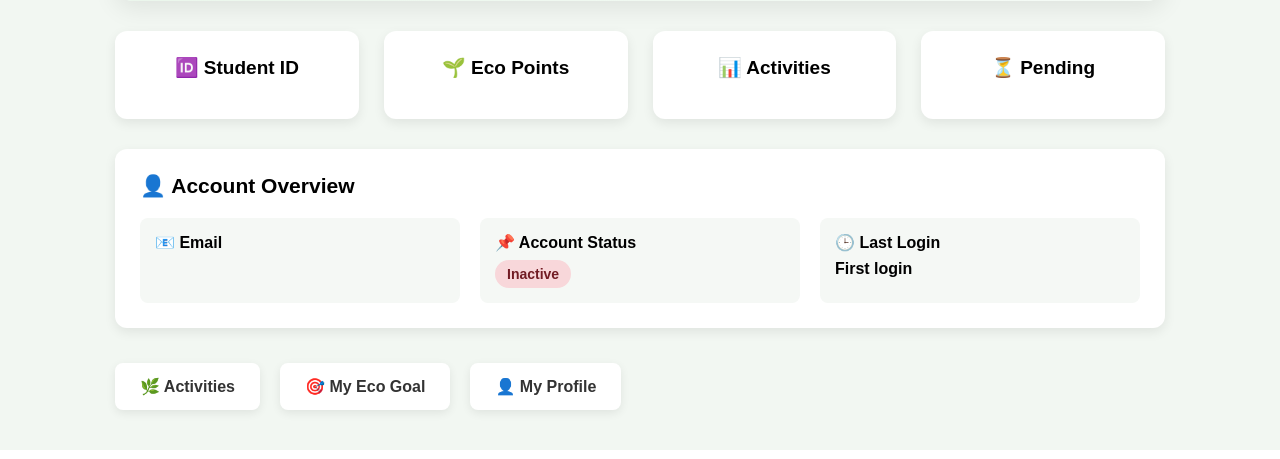
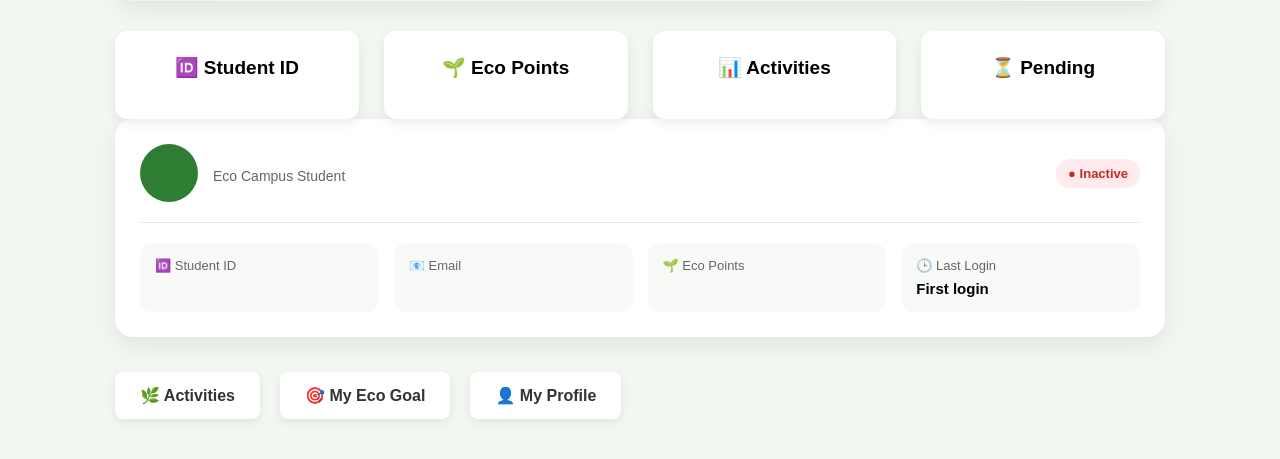
Before and after one commit to yashika-sv/Eco-Campus-Tracker, a Flask app: template templates/dashboard.html in a window 1280 px wide. Shown: the part 397-856 px from the top of the page. Run offline with Flask 3, Linux system fonts and the light colour scheme; the template is opened without the code that fills it, so the values that code supplies are empty.

Commit message:
Add student profile card to dashboard

```diff
--- a/static/css/style.css
+++ b/static/css/style.css
@@ -724,3 +724,116 @@ body {
     }
 
 }
+
+
+/* Student Profile Card */
+
+.student-profile-card {
+    margin-bottom: 30px;
+    padding: 25px;
+    background: white;
+    border-radius: 18px;
+    box-shadow: 0 8px 24px rgba(0, 0, 0, 0.08);
+}
+
+.student-profile-top {
+    display: flex;
+    align-items: center;
+    gap: 15px;
+    padding-bottom: 20px;
+    border-bottom: 1px solid #e5e5e5;
+}
+
+.student-avatar {
+    width: 58px;
+    height: 58px;
+    display: flex;
+    align-items: center;
+    justify-content: center;
+    border-radius: 50%;
+    background: #2e7d32;
+    color: white;
+    font-size: 24px;
+    font-weight: bold;
+}
+
+.student-profile-heading {
+    flex: 1;
+}
+
+.student-profile-heading h3 {
+    margin: 0 0 5px;
+    font-size: 21px;
+}
+
+.student-profile-heading p {
+    margin: 0;
+    color: #666;
+    font-size: 14px;
+}
+
+.profile-status {
+    padding: 7px 12px;
+    border-radius: 20px;
+    font-size: 13px;
+    font-weight: bold;
+}
+
+.profile-status.active {
+    background: #e8f5e9;
+    color: #2e7d32;
+}
+
+.profile-status.inactive {
+    background: #ffebee;
+    color: #c62828;
+}
+
+.student-profile-details {
+    display: grid;
+    grid-template-columns: repeat(4, 1fr);
+    gap: 15px;
+    padding-top: 20px;
+}
+
+.profile-detail {
+    padding: 15px;
+    border-radius: 12px;
+    background: #f8faf8;
+}
+
+.profile-detail span {
+    display: block;
+    margin-bottom: 7px;
+    color: #666;
+    font-size: 13px;
+}
+
+.profile-detail strong {
+    display: block;
+    font-size: 15px;
+    word-break: break-word;
+}
+
+
+/* Mobile Profile Card */
+
+@media (max-width: 700px) {
+
+    .student-profile-top {
+        flex-wrap: wrap;
+    }
+
+    .student-profile-heading {
+        min-width: 150px;
+    }
+
+    .profile-status {
+        margin-left: 73px;
+    }
+
+    .student-profile-details {
+        grid-template-columns: 1fr;
+    }
+
+}
--- a/templates/dashboard.html
+++ b/templates/dashboard.html
@@ -96,32 +96,49 @@
 
 </div>
 
-<div class="dashboard-profile-summary">
+<div class="student-profile-card">
 
-    <h3>👤 Account Overview</h3>
+    <div class="student-profile-top">
 
-    <div class="dashboard-profile-info">
+        <div class="student-avatar">
+            {{ student["name"][0]|upper }}
+        </div>
 
-        <div>
+        <div class="student-profile-heading">
+            <h3>{{ student["name"] }}</h3>
+            <p>Eco Campus Student</p>
+        </div>
+
+        {% if student["account_status"] == "Active" %}
+            <span class="profile-status active">
+                ● Active
+            </span>
+        {% else %}
+            <span class="profile-status inactive">
+                ● Inactive
+            </span>
+        {% endif %}
+
+    </div>
+
+    <div class="student-profile-details">
+
+        <div class="profile-detail">
+            <span>🆔 Student ID</span>
+            <strong>{{ student["id"] }}</strong>
+        </div>
+
+        <div class="profile-detail">
             <span>📧 Email</span>
             <strong>{{ student["email"] }}</strong>
         </div>
 
-        <div>
-    <span>📌 Account Status</span>
+        <div class="profile-detail">
+            <span>🌱 Eco Points</span>
+            <strong>{{ student["eco_points"] }}</strong>
+        </div>
 
-    {% if student["account_status"] == "Active" %}
-        <strong class="status-badge status-active">
-            Active
-        </strong>
-    {% else %}
-        <strong class="status-badge status-inactive">
-            Inactive
-        </strong>
-    {% endif %}
-</div>
-
-        <div>
+        <div class="profile-detail">
             <span>🕒 Last Login</span>
             <strong>
                 {{ student["last_login"] if student["last_login"] else "First login" }}
@@ -131,7 +148,6 @@
     </div>
 
 </div>
-
 
            <div class="dashboard-actions">
 
```
